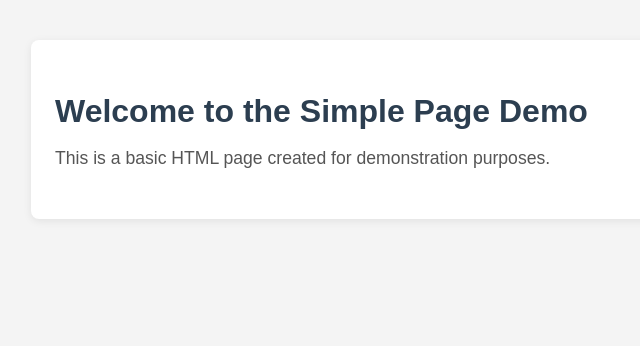
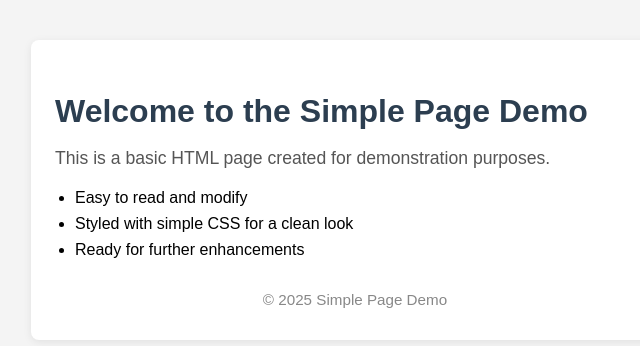
Before and after one commit to aifuturesdemos/simple-page-demo-9, a plain HTML site: page index.html in a window 1280 px wide. Shown: the whole page, without its empty margins (285-925 px from the left). Drawn offline with Linux system fonts and the light colour scheme.

Commit message:
Add more content to the HTML page as suggested

```diff
--- a/index.html
+++ b/index.html
@@ -27,12 +27,31 @@
             color: #555;
             font-size: 1.1em;
         }
+        ul {
+            margin-top: 20px;
+            padding-left: 20px;
+        }
+        li {
+            margin-bottom: 8px;
+        }
+        .footer {
+            margin-top: 32px;
+            font-size: 0.95em;
+            color: #888;
+            text-align: center;
+        }
     </style>
 </head>
 <body>
     <div class="container">
         <h1>Welcome to the Simple Page Demo</h1>
         <p>This is a basic HTML page created for demonstration purposes.</p>
+        <ul>
+            <li>Easy to read and modify</li>
+            <li>Styled with simple CSS for a clean look</li>
+            <li>Ready for further enhancements</li>
+        </ul>
+        <div class="footer">&copy; 2025 Simple Page Demo</div>
     </div>
 </body>
 </html>
```
